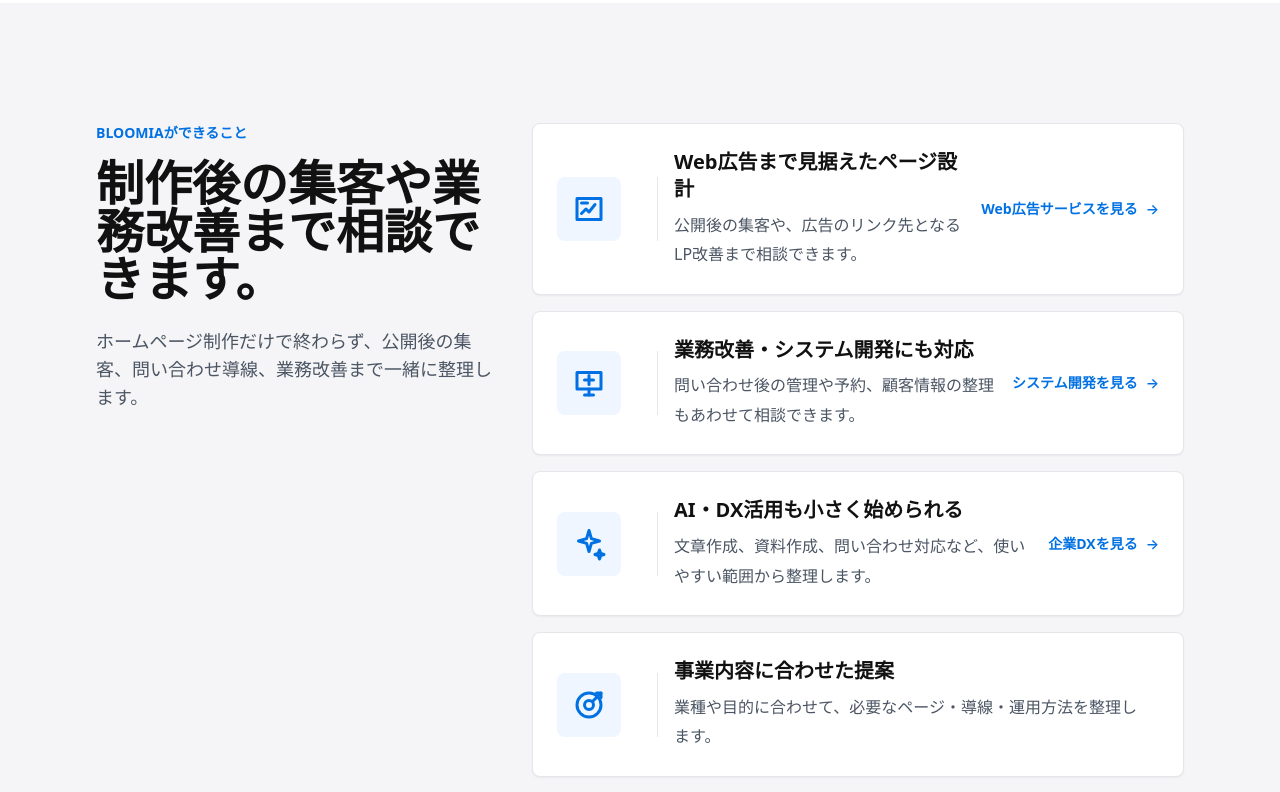
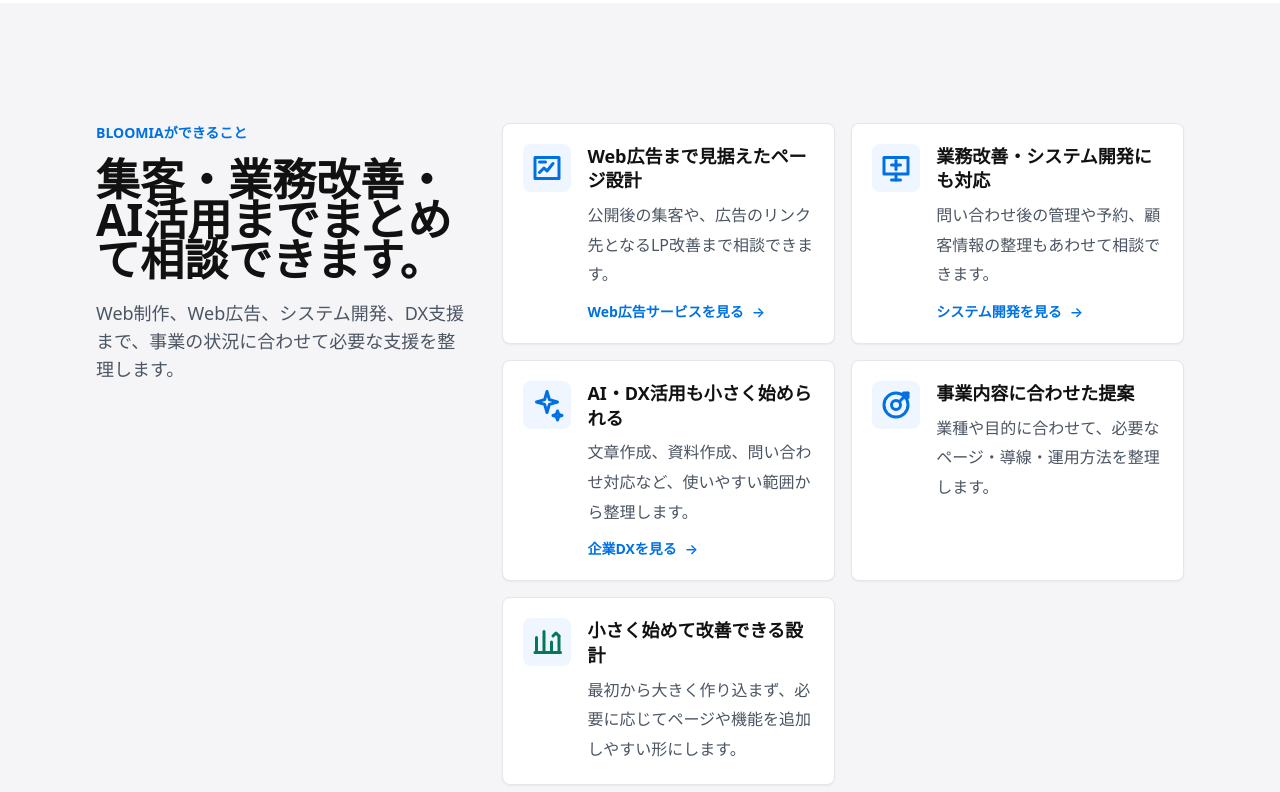
Before and after one commit to iwamitsuco/officialSite, a Next.js app: page / in a window 1280 px wide. Shown: the part 3180-3972 px from the top of the page. Built offline with nearby package versions, Linux system fonts and the light colour scheme.

Commit message:
Refine homepage capabilities copy

```diff
--- a/app/page.tsx
+++ b/app/page.tsx
@@ -109,37 +109,36 @@ export default function HomePage() {
       </section>
 
       <section className="section-space bg-apple-gray">
-        <div className="container-site grid gap-10 lg:grid-cols-[0.82fr_1.35fr] lg:items-start">
+        <div className="container-site grid gap-8 lg:grid-cols-[0.78fr_1.42fr] lg:items-start">
           <div>
             <p className="eyebrow">BLOOMIAができること</p>
-            <h2 className="mt-4 text-3xl font-semibold leading-[1.22] [overflow-wrap:anywhere] text-apple-text md:text-5xl">
-              制作後の集客や業務改善まで相談できます。
+            <h2 className="mt-4 text-3xl font-semibold leading-[1.22] [overflow-wrap:anywhere] text-apple-text md:text-4xl lg:text-[44px]">
+              集客・業務改善・AI活用までまとめて相談できます。
             </h2>
-            <p className="body-copy mt-6 max-w-xl">
-              ホームページ制作だけで終わらず、公開後の集客、問い合わせ導線、業務改善まで一緒に整理します。
+            <p className="body-copy mt-5 max-w-xl">
+              Web制作、Web広告、システム開発、DX支援まで、事業の状況に合わせて必要な支援を整理します。
             </p>
           </div>
-          <div className="grid gap-4">
+          <div className="grid gap-4 md:grid-cols-2">
             {reasons.map((reason) => (
-              <article className="rounded-lg border border-apple-border bg-white p-5 shadow-sm md:p-6" key={reason.title}>
-                <div className="grid gap-4 sm:grid-cols-[5.25rem_1px_1fr_auto] sm:items-center">
-                  <div className="flex h-16 w-16 items-center justify-center rounded-lg bg-blue-50 text-apple-blue" aria-hidden="true">
+              <article className="rounded-lg border border-apple-border bg-white p-5 shadow-sm" key={reason.title}>
+                <div className="flex gap-4">
+                  <div className="flex h-12 w-12 shrink-0 items-center justify-center rounded-lg bg-blue-50 text-apple-blue" aria-hidden="true">
                     <ReasonIcon type={reason.icon} />
                   </div>
-                  <div className="hidden h-16 w-px bg-apple-border sm:block" aria-hidden="true" />
-                  <div>
-                    <h3 className="text-xl font-semibold leading-snug text-apple-text">{reason.title}</h3>
+                  <div className="min-w-0">
+                    <h3 className="text-lg font-semibold leading-snug text-apple-text">{reason.title}</h3>
                     <p className="card-copy mt-2">{reason.description}</p>
-                  </div>
                     {reason.href ? (
                       <Link
-                      className="inline-flex items-center gap-2 text-sm font-semibold text-apple-blue transition hover:text-blue-600 focus-visible:outline focus-visible:outline-2 focus-visible:outline-offset-2 focus-visible:outline-apple-blue sm:justify-self-end"
+                        className="mt-3 inline-flex items-center gap-2 text-sm font-semibold text-apple-blue transition hover:text-blue-600 focus-visible:outline focus-visible:outline-2 focus-visible:outline-offset-2 focus-visible:outline-apple-blue"
                         href={reason.href}
                       >
                         {reason.linkLabel}
                         <span aria-hidden="true">→</span>
                       </Link>
                     ) : null}
+                  </div>
                 </div>
               </article>
             ))}
```
Lines whose indentation alone changed are shown as unchanged.
